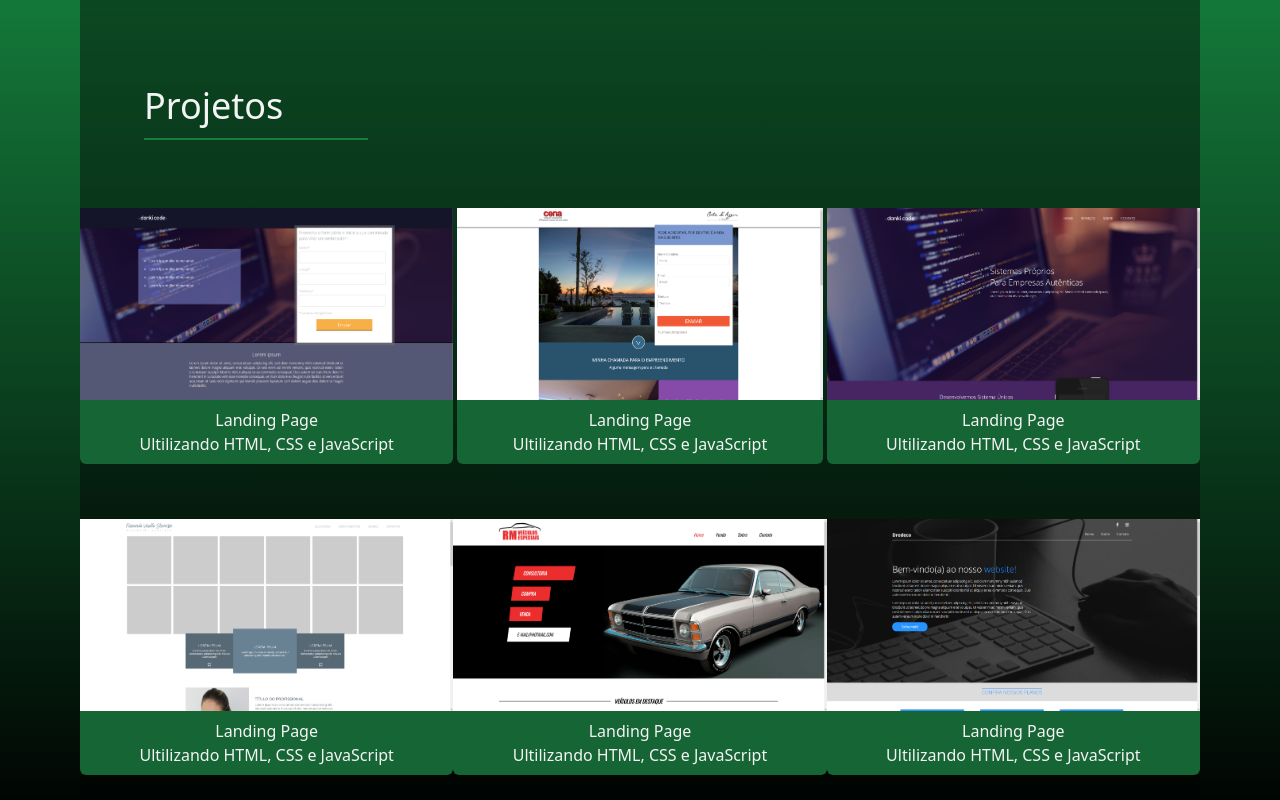
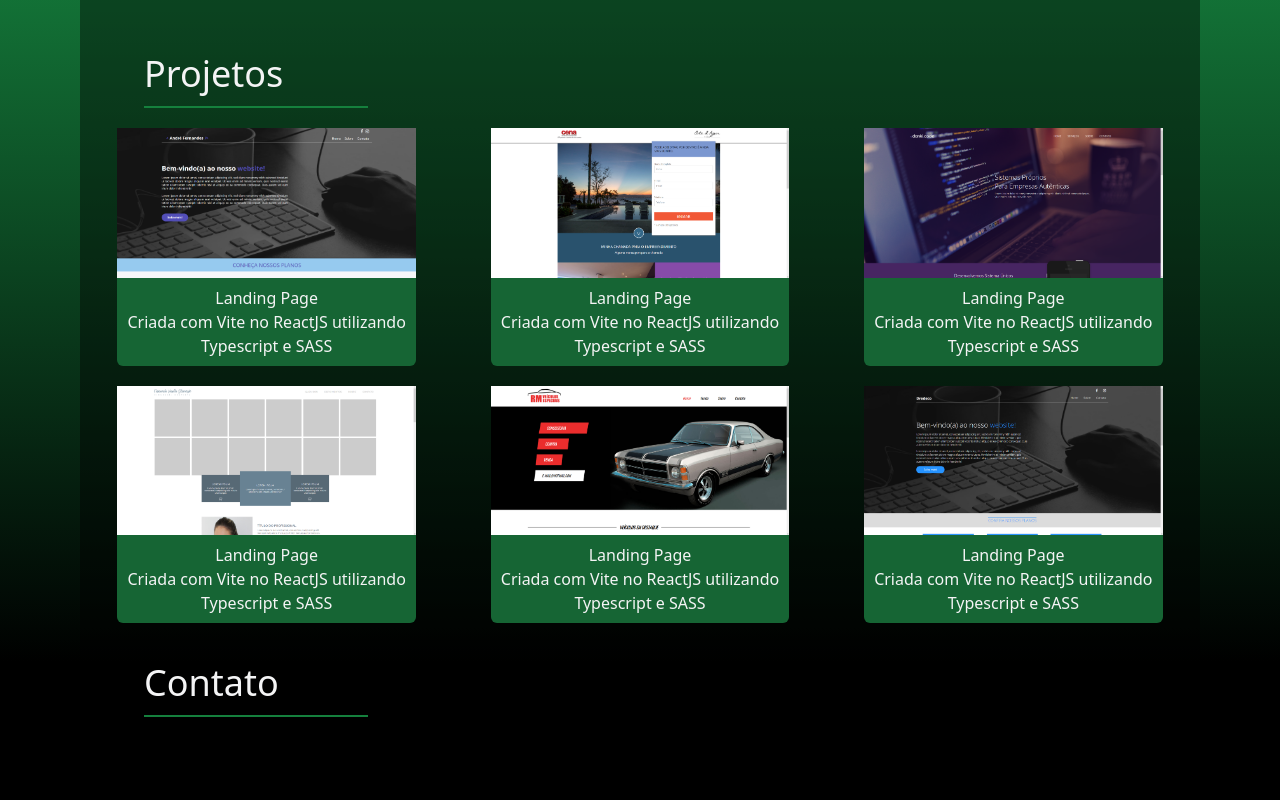
Before and after one commit to Dredeco/portfolio-page, a React (Vite) app: page / in a window 1280 px wide. Shown: the part 1560-2360 px from the top of the page. Built offline with nearby package versions, Linux system fonts and the light colour scheme.

Commit message:
projects and links updated

```diff
--- a/src/components/Contact.tsx
+++ b/src/components/Contact.tsx
@@ -8,7 +8,7 @@ export function Contact() {
     ];
 
     return (
-        <div id='contact' className="flex flex-col relative w-full h-screen min-h-[800px] bg-black">
+        <div id='contact' className="flex flex-col relative w-full h-screen min-h-[800px] bg-black sm:px-20">
             <p className="flex relative mx-4 sm:mx-16 text-4xl border-b-2 w-56 border-green-700 pb-3">Contato</p>
             <div className="w-full px-5 lg:px-20">
                 <ul className="flex flex-col text-start text-lg w-full pt-20">
--- a/src/components/Home.tsx
+++ b/src/components/Home.tsx
@@ -2,7 +2,7 @@ import userImg from '../assets/userq.jpg'
 
 export function Home() {
     return (
-        <div id='home' className="lg:flex-row pt-28 lg:pt-32 lg:h-full w-full flex flex-col-reverse relative items-center px-20">
+        <div id='home' className="lg:flex-row pt-28 lg:pt-32 lg:h-full w-full flex flex-col-reverse relative items-center sm:px-20">
 
             <div className="relative text-center lg:text-left -top-10 z-30 lg:w-[50%] flex flex-col lg:items-start justify-center px-10">
                 <h1 className="text-5xl p-3 bg-green-900 lg:bg-transparent lg:p-0 rounded-md">André Fernandes</h1>
@@ -13,7 +13,7 @@ export function Home() {
                 </span>
             </div>
 
-            <div className="relative h-auto w-[140%] sm:w-[80%] lg:w-[50%] flex justify-center items-center lg:mb-20">
+            <div className="relative h-auto w-[100%] sm:w-[80%] lg:w-[50%] flex justify-center items-center lg:mb-20">
                 <img src={userImg} className="w-[90%] h-full border-4 border-green-900 rounded-full object-cover z-20" />
             </div>
 
--- a/src/components/Projects.tsx
+++ b/src/components/Projects.tsx
@@ -1,4 +1,4 @@
-import Projeto1 from '../assets/Projeto1.png'
+import ProjetoSass from '../assets/projeto-sass.png'
 import Projeto2 from '../assets/Projeto2.png'
 import Projeto3 from '../assets/Projeto3.png'
 import Projeto4 from '../assets/Projeto4.png'
@@ -8,41 +8,53 @@ import Projeto6 from '../assets/Projeto6.png'
 export function Projects() {
 
     return (
-        <div id='projects' className="flex relative w-full h-screen min-h-[900px] snap-start bg-gradient-to-b px-5 lg:px-20 from-green-700 to-black">
-            <div className="flex relative flex-col h-full w-full bg-black bg-opacity-40 pt-36">
+        <div id='projects' className="flex relative w-full h-full min-h-[1000px] sm:min-h-full snap-start bg-gradient-to-b sm:px-5 lg:px-20 from-green-700 to-black">
+            <div className="flex relative flex-col h-full w-full bg-black bg-opacity-40 sm:pt-20 lg:pt-36">
 
             <p className="flex relative mx-4 sm:mx-16 text-4xl border-b-2 w-56 border-green-700 pb-3">Projetos</p>
 
-                <div className="flex-row flex-wrap grid lg:grid-cols-2 xl:grid-cols-3 w-full content-around justify-items-center h-full py-10">
-                    <div className='flex items-center flex-col w-fit rounded-md bg-green-800 duration-500 hover:scale-125 hover:z-50'>
-                        <img src={Projeto1} className="relative h-48 w-auto" />
-                        <p className='relative text-center py-2'>Landing Page <br /> Ultilizando HTML, CSS e JavaScript</p>
+                <div className="flex-row flex-wrap grid lg:grid-cols-2 xl:grid-cols-3 w-full content-around justify-items-center h-full my-5">
+                    <a target='_blank' href='https://dredeco.github.io/Projeto-sass/#home' className='flex justify-center'>
+                        <div className='flex items-center flex-col mx-5 lg:w-[80%] justify-center rounded-md bg-green-800 duration-500 sm:hover:scale-105 lg:hover:scale-125 hover:z-50'>
+                            <img src={ProjetoSass} className="relative w-auto" />
+                            <p className='relative w-full text-center py-2'>Landing Page <br /> Criada com Vite no ReactJS utilizando Typescript e SASS</p>
                         </div>
+                    </a>
 
-                    <div className='flex items-center flex-col w-fit rounded-md mx-1 bg-green-800 duration-500 hover:scale-150 hover:z-50'>
-                        <img src={Projeto2} className="relative h-48 w-auto" />
-                        <p className='relative text-center py-2'>Landing Page <br /> Ultilizando HTML, CSS e JavaScript</p>
+                    <a target='' href='' className='flex justify-center'>
+                        <div className='flex items-center flex-col my-5 lg:my-0 mx-5 lg:w-[80%] justify-center rounded-md bg-green-800 duration-500 sm:hover:scale-105 hover:scale-125 hover:z-50'>
+                            <img src={Projeto2} className="relative w-auto" />
+                            <p className='relative w-full text-center py-2'>Landing Page <br /> Criada com Vite no ReactJS utilizando Typescript e SASS</p>
                         </div>
+                    </a>
 
-                    <div className='lg:flex hidden items-center flex-col w-fit rounded-md bg-green-800 duration-500 hover:scale-150 hover:z-50'>
-                        <img src={Projeto3} className="relative h-48 w-auto" />
-                        <p className='relative text-center py-2'>Landing Page <br /> Ultilizando HTML, CSS e JavaScript</p>
+                    <a target='' href='' className='my-5 xl:my-0 flex justify-center'>
+                        <div className='flex items-center flex-col mx-5 lg:w-[80%] justify-center rounded-md bg-green-800 duration-500 sm:hover:scale-105 hover:scale-125 hover:z-50'>
+                            <img src={Projeto3} className="relative w-auto" />
+                            <p className='relative w-full text-center py-2'>Landing Page <br /> Criada com Vite no ReactJS utilizando Typescript e SASS</p>
                         </div>
+                    </a>
 
-                    <div className='lg:flex hidden items-center flex-col w-fit rounded-md bg-green-800 duration-500 hover:scale-150 hover:z-50'>
-                        <img src={Projeto4} className="relative h-48 w-auto" />
-                        <p className='relative text-center py-2'>Landing Page <br /> Ultilizando HTML, CSS e JavaScript</p>
+                    <a target='' href='' className='justify-center hidden my-5 lg:flex'>
+                        <div className='flex items-center flex-col mx-5 lg:w-[80%] justify-center rounded-md bg-green-800 duration-500 sm:hover:scale-105 hover:scale-125 hover:z-50'>
+                            <img src={Projeto4} className="relative w-auto" />
+                            <p className='relative w-full text-center py-2'>Landing Page <br /> Criada com Vite no ReactJS utilizando Typescript e SASS</p>
                         </div>
+                    </a>
 
-                    <div className='xl:flex items-center flex-col w-fit hidden rounded-md bg-green-800 duration-500 hover:scale-150 hover:z-50'>
-                        <img src={Projeto5} className="relative h-48 w-auto" />
-                        <p className='relative text-center py-2'>Landing Page <br /> Ultilizando HTML, CSS e JavaScript</p>
+                    <a target='' href='' className='hidden my-5 xl:flex justify-center'>
+                        <div className='flex items-center flex-col lg:my-0 mx-5 lg:w-[80%] justify-center rounded-md bg-green-800 duration-500 sm:hover:scale-105 hover:scale-125 hover:z-50'>
+                            <img src={Projeto5} className="relative w-auto" />
+                            <p className='relative w-full text-center py-2'>Landing Page <br /> Criada com Vite no ReactJS utilizando Typescript e SASS</p>
                         </div>
+                    </a>
 
-                    <div className='xl:flex items-center flex-col w-fit hidden rounded-md bg-green-800 duration-500 hover:scale-150 hover:z-50'>
-                        <img src={Projeto6} className="relative h-48 w-auto" />
-                        <p className='relative text-center py-2'>Landing Page <br /> Ultilizando HTML, CSS e JavaScript</p>
+                    <a target='' href='' className='hidden my-5 xl:flex justify-center'>
+                        <div className='flex items-center flex-col mx-5 lg:w-[80%] justify-center rounded-md bg-green-800 duration-500 sm:hover:scale-105 hover:scale-125 hover:z-50'>
+                            <img src={Projeto6} className="relative w-auto" />
+                            <p className='relative w-full text-center py-2'>Landing Page <br /> Criada com Vite no ReactJS utilizando Typescript e SASS</p>
                         </div>
+                    </a>
                 </div>
             </div>
         </div>
--- a/src/components/Skills.tsx
+++ b/src/components/Skills.tsx
@@ -9,10 +9,10 @@ export function Skills() {
   ];
 
     return (
-        <div id='skills' className="flex relative h-full px-5 lg:px-20 w-auto bg-gradient-to-b from-black to-green-700">
+        <div id='skills' className="flex relative h-full sm:px-5 lg:px-20 w-auto bg-gradient-to-b from-black to-green-700">
 
-            <ul className='flex relative flex-col h-full w-full justify-around bg-black bg-opacity-40 pt-32'>
-            <p className="flex relative sm:mx-16 text-4xl border-b-2 w-56 border-green-700 pb-3">Habilidades</p>
+            <ul className='flex relative flex-col h-full lg:w-screen w-full justify-around bg-black bg-opacity-40 lg:pt-24'>
+            <p className="flex relative mx-5 sm:mx-16 text-4xl border-b-2 w-56 border-green-700 pb-3">Habilidades</p>
                 {
                 skillItems.map((skills)=>(
                    <li key={skills.name} className='lg:flex-row flex-col relative w-full flex items-center sm:py-8 px-10 lg:px-20'>
```
Also changed, not shown: src/components/Footer.tsx (+4 -4 lines), src/assets/projeto-sass.png (added). Lines whose indentation alone changed are shown as unchanged.
